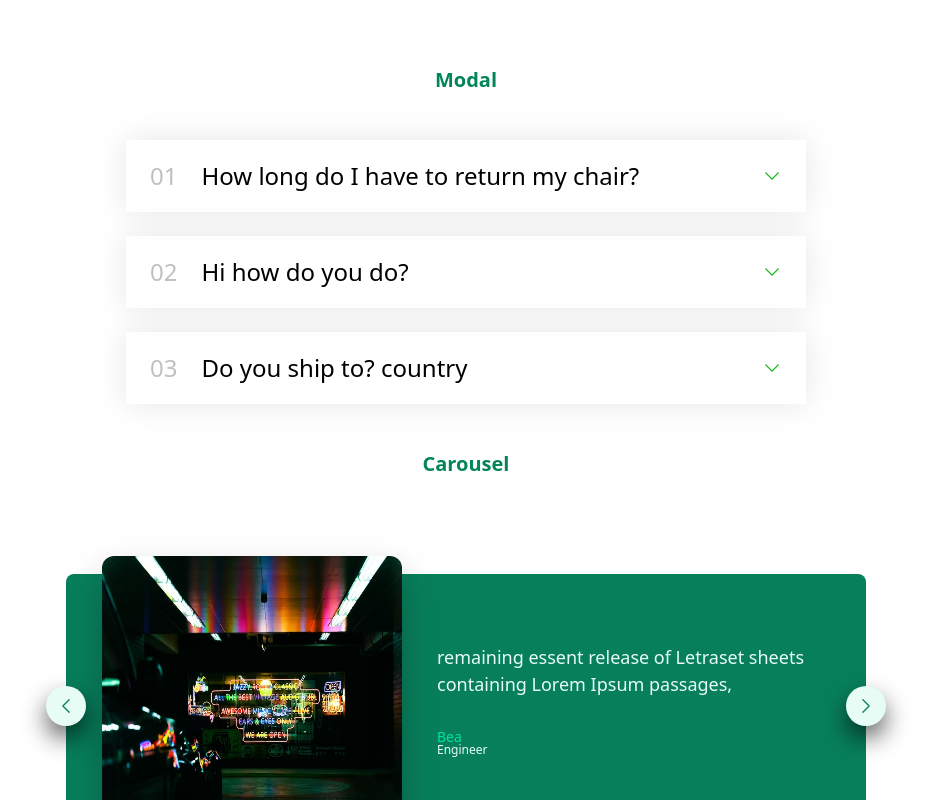
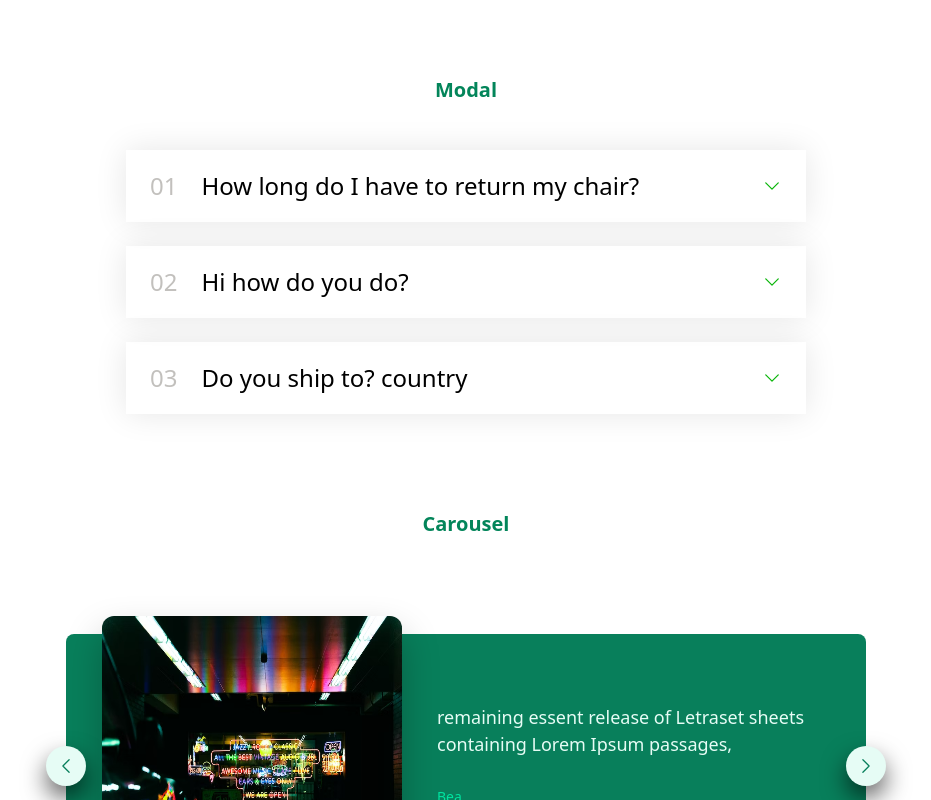
Before and after one commit to bmpandrada/components, a React (Vite) app: page / in a window 1280 px wide. Shown: the top 800 px of the page, without its empty margins (174-1105 px from the left). Built offline with nearby package versions, Linux system fonts and the light colour scheme.

Commit message:
my component layouts

```diff
--- a/src/component/element.css
+++ b/src/component/element.css
@@ -26,13 +26,14 @@ body{
 .container h1{
     text-align: center;
     color: #03855a;
+    margin-top: 5rem;
 }
 .container-element{
-    padding: 5rem;
+    padding: 1rem;
     margin-top: 2rem;
     width: 100%;
     display: grid;
     grid-template-columns: repeat(1, 100%);
-    grid-template-rows: repeat(1, auto);
+    grid-template-rows: repeat(8, auto);
 
 }
```
